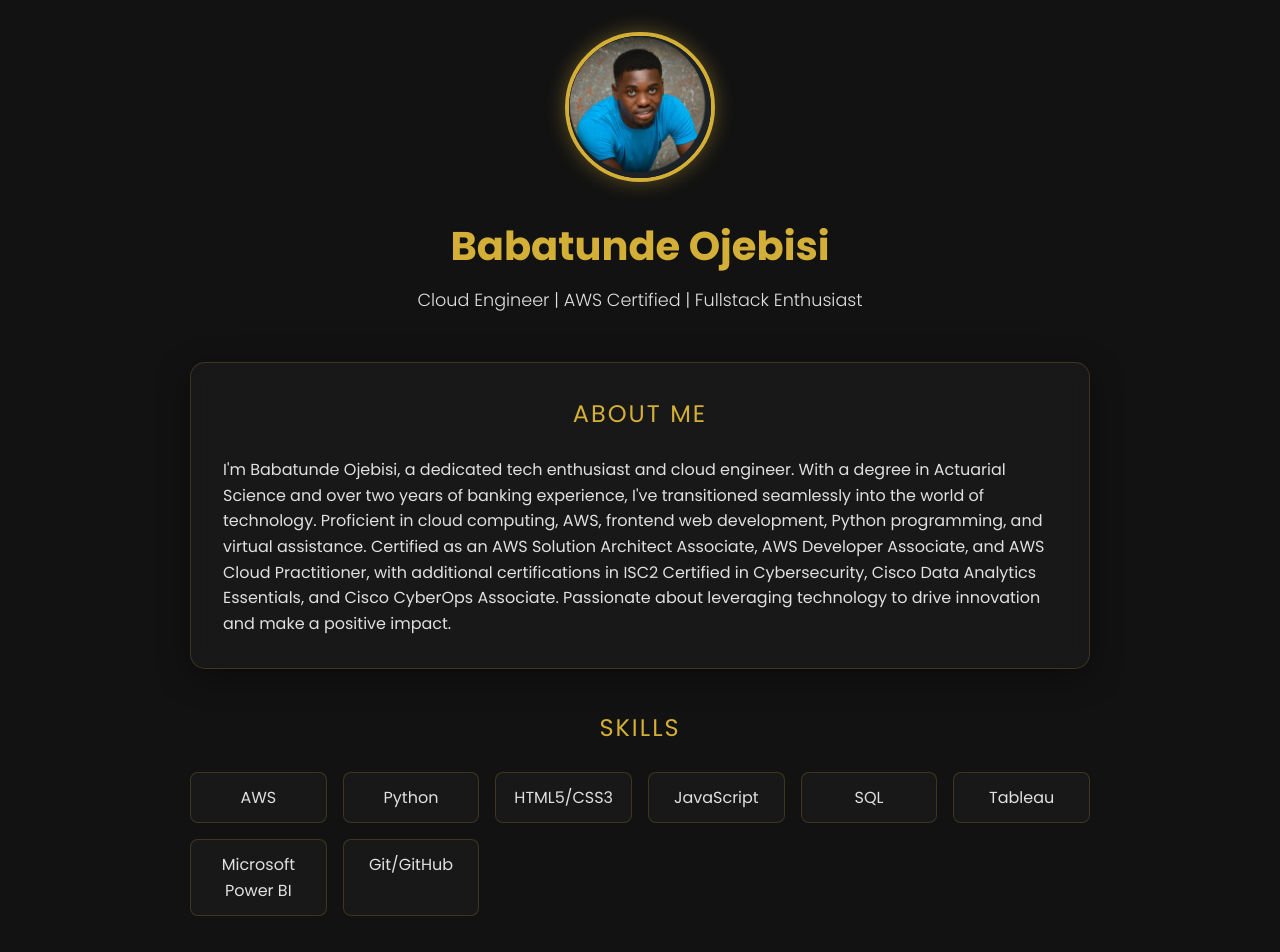
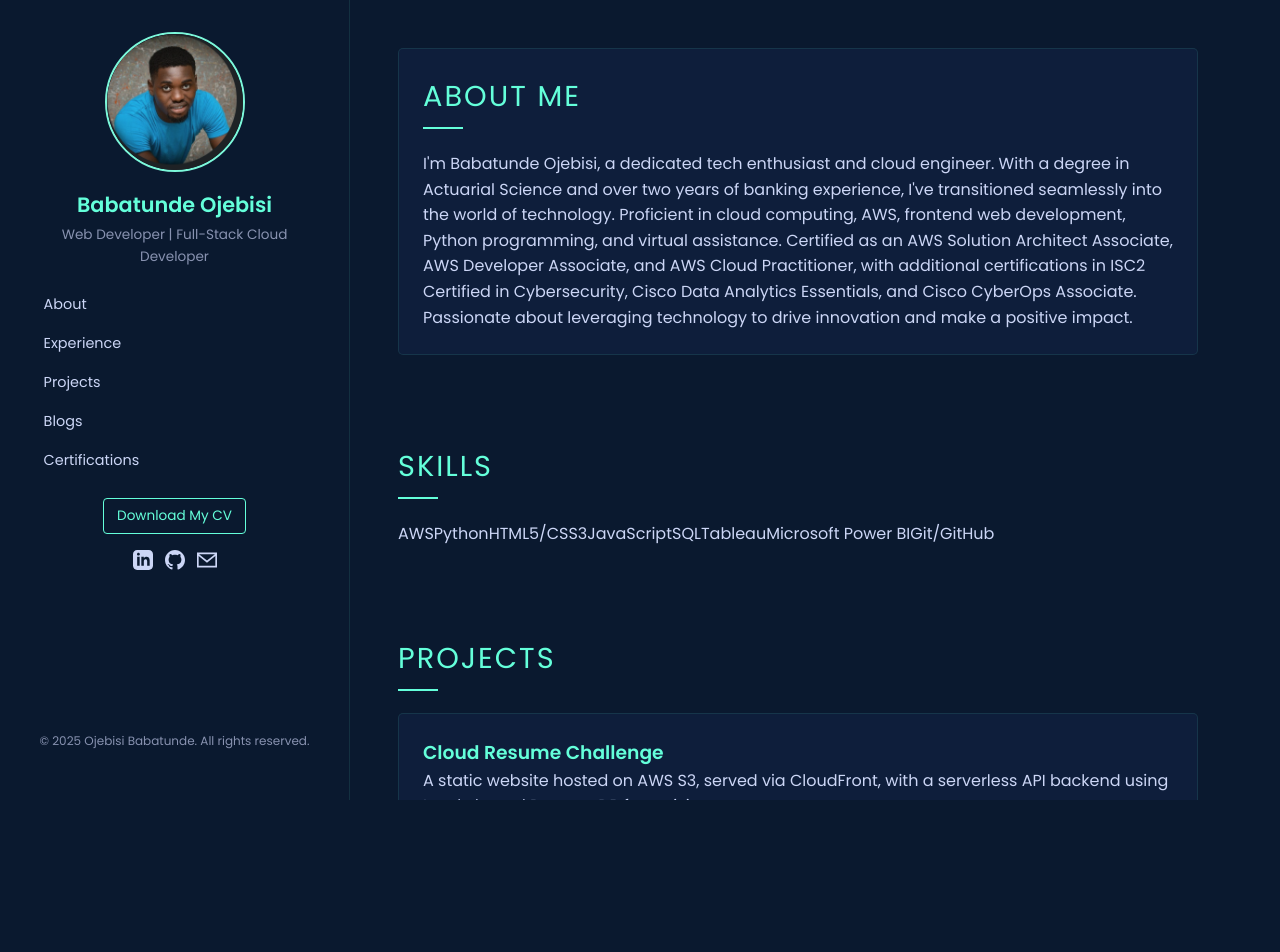
Before and after one commit to Babatunde-Ojebisi/Portfolio, a React (Create React App) app in the folder portfolio-react/: page / in a window 1280 px wide. Shown: the top 952 px of the page. After the commit the page ends 800 px from the top, so only its background shows below. Built offline with nearby package versions, Linux system fonts and the light colour scheme.

Commit message:
Built Sidebar

```diff
--- a/portfolio-react/src/App.js
+++ b/portfolio-react/src/App.js
@@ -1,6 +1,5 @@
 import React from 'react';
 import './styles/globals.css';
-import Header from './components/Header';
 import About from './components/About';
 import Skills from './components/Skills';
 import Certifications from './components/Certifications';
@@ -8,20 +7,61 @@
 import Interests from './components/Interests';
 import CVDownload from './components/CVDownload';
 import Contact from './components/Contact';
-import Footer from './components/Footer';
 
 function App() {
   return (
-    <div className="container">
-      <Header />
-      <About />
-      <Skills />
-      <Certifications />
-      <Projects />
-      <Interests />
-      <CVDownload />
-      <Contact />
-      <Footer />
+    <div className="portfolio-container">
+      <aside className="sidebar">
+        <div className="sidebar-content">
+          <div className="profile-image">
+            <img src="/Tunde_pic.PNG" alt="Babatunde Ojebisi" />
+          </div>
+          <div className="profile-info">
+            <h1>Babatunde Ojebisi</h1>
+            <p className="tagline">Web Developer | Full-Stack Cloud Developer</p>
+            {/* <p className="sub-tagline">Helping businesses build impactful digital experiences</p> */}
+          </div>
+          <nav className="sidebar-nav">
+            <ul>
+              <li><a href="#about">About</a></li>
+              <li><a href="#experience">Experience</a></li>
+              <li><a href="#projects">Projects</a></li>
+              <li><a href="#blogs">Blogs</a></li>
+              <li><a href="#certifications">Certifications</a></li>
+            </ul>
+          </nav>
+          <CVDownload />
+          <div className="social-icons">
+            <a href="https://linkedin.com" target="_blank" rel="noopener noreferrer" aria-label="LinkedIn">
+              <svg xmlns="http://www.w3.org/2000/svg" width="24" height="24" viewBox="0 0 24 24" fill="currentColor">
+                <path d="M19 0h-14c-2.761 0-5 2.239-5 5v14c0 2.761 2.239 5 5 5h14c2.762 0 5-2.239 5-5v-14c0-2.761-2.238-5-5-5zm-11 19h-3v-11h3v11zm-1.5-12.268c-.966 0-1.75-.79-1.75-1.764s.784-1.764 1.75-1.764 1.75.79 1.75 1.764-.783 1.764-1.75 1.764zm13.5 12.268h-3v-5.604c0-3.368-4-3.113-4 0v5.604h-3v-11h3v1.765c1.396-2.586 7-2.777 7 2.476v6.759z"/>
+              </svg>
+            </a>
+            <a href="https://github.com" target="_blank" rel="noopener noreferrer" aria-label="GitHub">
+              <svg xmlns="http://www.w3.org/2000/svg" width="24" height="24" viewBox="0 0 24 24" fill="currentColor">
+                <path d="M12 0c-6.626 0-12 5.373-12 12 0 5.302 3.438 9.8 8.207 11.387.599.111.793-.261.793-.577v-2.234c-3.338.726-4.033-1.416-4.033-1.416-.546-1.387-1.333-1.756-1.333-1.756-1.089-.745.083-.729.083-.729 1.205.084 1.839 1.237 1.839 1.237 1.07 1.834 2.807 1.304 3.492.997.107-.775.418-1.305.762-1.604-2.665-.305-5.467-1.334-5.467-5.931 0-1.311.469-2.381 1.236-3.221-.124-.303-.535-1.524.117-3.176 0 0 1.008-.322 3.301 1.23.957-.266 1.983-.399 3.003-.404 1.02.005 2.047.138 3.006.404 2.291-1.552 3.297-1.23 3.297-1.23.653 1.653.242 2.874.118 3.176.77.84 1.235 1.911 1.235 3.221 0 4.609-2.807 5.624-5.479 5.921.43.372.823 1.102.823 2.222v3.293c0 .319.192.694.801.576 4.765-1.589 8.199-6.086 8.199-11.386 0-6.627-5.373-12-12-12z"/>
+              </svg>
+            </a>
+            <a href="mailto:example@gmail.com" aria-label="Email">
+              <svg xmlns="http://www.w3.org/2000/svg" width="24" height="24" viewBox="0 0 24 24" fill="currentColor">
+                <path d="M0 3v18h24v-18h-24zm21.518 2l-9.518 7.713-9.518-7.713h19.036zm-19.518 14v-11.817l10 8.104 10-8.104v11.817h-20z"/>
+              </svg>
+            </a>
+          </div>
+          <div className="copyright">
+            © {new Date().getFullYear()} Ojebisi Babatunde. All rights reserved.
+          </div>
+        </div>
+      </aside>
+
+      <main className="main-content">
+        <section id="about"><About /></section>
+        <section id="career"><Skills /></section>
+        <section id="projects"><Projects /></section>
+        <section id="blogs"><Interests /></section>
+        <section id="certifications"><Certifications /></section>
+        <section id="contact"><Contact /></section>
+      </main>
     </div>
   );
 }
--- a/portfolio-react/src/styles/globals.css
+++ b/portfolio-react/src/styles/globals.css
@@ -2,12 +2,15 @@
 @import url('https://fonts.googleapis.com/css2?family=Poppins:wght@300;400;600;700&display=swap');
 
 :root {
-    --bg-color: #121212;
-    --primary-text: #E0E0E0;
-    --gold-accent: #D4AF37;
-    --card-bg: rgba(30, 30, 30, 0.5);
-    --card-border: rgba(212, 175, 55, 0.2);
-    --shadow-color: rgba(0, 0, 0, 0.37);
+    --bg-color: #0a192f;
+    --secondary-bg: #112240;
+    --primary-text: #ccd6f6;
+    --secondary-text: #8892b0;
+    --accent: #64ffda;
+    --card-bg: rgba(17, 34, 64, 0.7);
+    --card-border: rgba(100, 255, 218, 0.1);
+    --shadow-color: rgba(0, 0, 0, 0.2);
+    --sidebar-width: 350px;
 }
 
 * {
@@ -22,265 +25,295 @@
     background-color: var(--bg-color);
     color: var(--primary-text);
     line-height: 1.6;
-    display: flex;
-    justify-content: center;
-    padding: 2rem 1rem;
     overflow-x: hidden;
+    margin: 0;
+    padding: 0;
 }
 
 h1, h2, h3 {
-    color: var(--gold-accent);
+    color: var(--accent);
     font-weight: 600;
 }
 
 h2 {
     margin-bottom: 1.5rem;
-    text-align: center;
     font-weight: 400;
     letter-spacing: 2px;
     text-transform: uppercase;
 }
 
 section {
-    margin-bottom: 2.5rem;
+    margin-bottom: 3.5rem;
+    padding-top: 1rem;
 }
 
-/* --- Main Container Layout --- */
-.container {
-    max-width: 900px;
+/* --- Portfolio Container Layout --- */
+.portfolio-container {
+    display: flex;
+    min-height: 100vh;
     width: 100%;
 }
 
-/* --- Card Style --- */
-.card {
-    background: var(--card-bg);
-    backdrop-filter: blur(10px);
-    -webkit-backdrop-filter: blur(10px);
-    border-radius: 15px;
-    border: 1px solid var(--card-border);
-    padding: 2rem;
-    box-shadow: 0 8px 32px 0 var(--shadow-color);
+/* --- Sidebar Styles --- */
+.sidebar {
+    width: var(--sidebar-width);
+    height: 100vh;
+    position: fixed;
+    background-color: var(--bg-color);
+    border-right: 1px solid var(--card-border);
+    padding: 2rem 2rem calc(2rem + 2px);
+    display: flex;
+    flex-direction: column;
 }
 
-/* --- Hero Section --- */
-.hero {
-    text-align: center;
-    margin-bottom: 3rem;
+.sidebar-content {
+    display: flex;
+    flex-direction: column;
+    justify-content: space-between;
+    height: 100%;
 }
 
-.profile-img {
-    width: 150px;
-    height: 150px;
-    border-radius: 50%;
-    border: 4px solid var(--gold-accent);
-    object-fit: cover;
-    margin-bottom: 1.5rem;
-    box-shadow: 0 0 20px rgba(212, 175, 55, 0.4);
+.profile-image {
+    margin-bottom: 0.5rem;
+    text-align: center;
 }
 
-.hero h1 {
-    font-size: 2.5rem;
-    font-weight: 700;
-    margin-bottom: 0.5rem;
-}
-
-.hero .title {
-    font-size: 1.1rem;
-    font-weight: 300;
-    color: var(--primary-text);
-}
-
-/* --- Skills Section --- */
-.skills-grid {
-    display: grid;
-    grid-template-columns: repeat(auto-fit, minmax(120px, 1fr));
-    gap: 1rem;
-}
-
-.skill-badge {
-    background: var(--card-bg);
-    border: 1px solid var(--card-border);
-    border-radius: 8px;
-    padding: 0.75rem;
-    text-align: center;
-    font-weight: 400;
+.profile-image img {
+    width: 140px;
+    height: 140px;
+    border-radius: 50%;
+    object-fit: cover;
+    border: 2px solid var(--accent);
+    filter: grayscale(20%);
     transition: all 0.3s ease;
 }
 
-.skill-badge:hover {
-    background-color: var(--gold-accent);
-    color: var(--bg-color);
-    transform: translateY(-5px);
-    box-shadow: 0 4px 15px rgba(212, 175, 55, 0.3);
+.profile-image img:hover {
+    filter: grayscale(0%);
+    transform: scale(1.05);
 }
 
-/* --- Certifications Section --- */
-.cert-list {
-    list-style: none;
-    padding-left: 0;
+.profile-info {
+    margin-bottom: 0.5rem;
+    text-align: center;
 }
 
-.cert-item {
-    background: var(--card-bg);
-    border-left: 4px solid var(--gold-accent);
-    padding: 1rem 1.5rem;
-    margin-bottom: 0.75rem;
-    border-radius: 0 8px 8px 0;
-    transition: background-color 0.3s ease;
+.profile-info h1 {
+    font-size: 1.3rem;
+    margin-bottom: 0.2rem;
 }
 
-.cert-item:hover {
-    background-color: rgba(212, 175, 55, 0.1);
+.tagline {
+    color: var(--secondary-text);
+    font-size: 0.85rem;
+    margin-bottom: 0.2rem;
 }
 
-/* --- Projects Section --- */
-.projects-grid {
-    display: grid;
-    grid-template-columns: repeat(auto-fit, minmax(250px, 1fr));
-    gap: 1.5rem;
+.sub-tagline {
+    color: var(--accent);
+    font-size: 0.8rem;
+    margin-bottom: 0.5rem;
+    font-style: italic;
 }
 
-.project-card h3 {
-    margin-bottom: 0.75rem;
+.sidebar-nav {
+    margin: 0.5rem 0;
+    flex-grow: 0;
 }
 
-.project-card p {
-    font-size: 0.9rem;
-    margin-bottom: 1rem;
+.sidebar-nav ul {
+    list-style: none;
 }
 
-.project-card .tools {
-    display: flex;
-    flex-wrap: wrap;
-    gap: 0.5rem;
+.sidebar-nav li {
+    margin-bottom: 0.2rem;
 }
 
-.project-card .tools span {
-    background: rgba(255, 255, 255, 0.1);
-    color: var(--gold-accent);
-    padding: 0.25rem 0.75rem;
-    border-radius: 15px;
-    font-size: 0.8rem;
-    font-weight: 600;
+.sidebar-nav a {
+    color: var(--primary-text);
+    text-decoration: none;
+    font-size: 0.9rem;
+    transition: all 0.3s ease;
+    display: block;
+    padding: 0.4rem 0.6rem;
+    position: relative;
+    border-radius: 4px;
+    background-color: transparent;
+    border-left: 2px solid transparent;
 }
 
-/* --- Interests Section --- */
-#interests ul {
-    list-style-type: '✨';
-    padding-left: 1.5rem;
+.sidebar-nav a:hover {
+    color: var(--accent);
+    background-color: rgba(100, 255, 218, 0.05);
+    border-left: 2px solid var(--accent);
 }
 
-#interests ul li {
-    padding-left: 0.5rem;
-    margin-bottom: 0.5rem;
+.sidebar-nav a::before {
+    content: "▹";
+    color: var(--accent);
+    position: absolute;
+    left: 0.5rem;
+    opacity: 0;
+    transition: all 0.3s ease;
 }
 
-/* --- Button Styles --- */
-.cv-download {
-    text-align: center;
-    margin: 2.5rem 0;
+.sidebar-nav a:hover::before {
+    opacity: 1;
 }
 
-.btn {
-    background-color: var(--gold-accent);
-    color: #000;
-    padding: 0.75rem 2rem;
-    border-radius: 8px;
+/* --- Social Icons --- */
+.social-icons {
+    display: flex;
+    justify-content: center;
+    gap: 0.75rem;
+    margin: 1rem 0 0.5rem;
+}
+
+.social-icons a {
+    color: var(--primary-text);
+    transition: all 0.3s ease;
+    font-size: 0.95rem;
+}
+
+.social-icons a svg {
+    width: 20px;
+    height: 20px;
+}
+
+.social-icons a:hover {
+    color: var(--accent);
+    transform: translateY(-2px);
+}
+
+/* --- Main Content Styles --- */
+.main-content {
+    margin-left: var(--sidebar-width);
+    padding: 2rem 3rem;
+    width: calc(100% - var(--sidebar-width));
+    height: 100vh;
+    overflow-y: auto;
+}
+
+/* --- Section Styles --- */
+section {
+    max-width: 800px;
+}
+
+section h2 {
+    font-size: 1.8rem;
+    margin-bottom: 2rem;
+    position: relative;
+    display: inline-block;
+}
+
+section h2::after {
+    content: "";
+    position: absolute;
+    bottom: -10px;
+    left: 0;
+    width: 40px;
+    height: 2px;
+    background-color: var(--accent);
+}
+
+/* --- Card Style Updates --- */
+.card {
+    background-color: var(--card-bg);
+    border: 1px solid var(--card-border);
+    border-radius: 5px;
+    padding: 1.5rem;
+    margin-bottom: 1.5rem;
+    transition: transform 0.3s ease, box-shadow 0.3s ease;
+}
+
+.card:hover {
+    transform: translateY(-5px);
+    box-shadow: 0 10px 20px var(--shadow-color);
+}
+
+/* --- CV Download Button --- */
+.cv-download {
+    margin-top: 0.5rem;
+    text-align: center;
+}
+
+.cv-download a {
+    display: inline-block;
+    padding: 0.4rem 0.8rem;
+    background-color: transparent;
+    color: var(--accent);
+    border: 1px solid var(--accent);
+    border-radius: 4px;
     text-decoration: none;
-    font-weight: 600;
-    display: inline-block;
-    border: none;
+    font-size: 0.85rem;
+    transition: all 0.3s ease;
+}
+
+.cv-download a:hover {
+    background-color: rgba(100, 255, 218, 0.1);
+    transform: translateY(-2px);
+}
+
+/* --- Copyright --- */
+.copyright {
+    text-align: center;
+    color: var(--secondary-text);
+    font-size: 0.75rem;
+    margin-top: auto;
+    margin-bottom: 1rem;
+    padding-top: 0.25rem;
+}
+
+/* --- Contact Form Updates --- */
+.contact-form input,
+.contact-form textarea {
+    background-color: var(--secondary-bg);
+    border: 1px solid var(--card-border);
+    color: var(--primary-text);
+    padding: 0.8rem;
+}
+
+.contact-form button {
+    background-color: transparent;
+    color: var(--accent);
+    border: 1px solid var(--accent);
+    padding: 0.8rem 1.5rem;
     cursor: pointer;
     transition: all 0.3s ease;
 }
 
-.btn:hover {
-    transform: scale(1.05);
-    box-shadow: 0 5px 20px rgba(212, 175, 55, 0.4);
+.contact-form button:hover {
+    background-color: rgba(100, 255, 218, 0.1);
 }
 
-/* --- Contact Form --- */
-#contact form {
-    display: flex;
-    flex-direction: column;
-    gap: 1rem;
-}
-
-#contact input, #contact textarea {
-    width: 100%;
-    padding: 0.75rem;
-    border-radius: 8px;
-    border: 1px solid var(--card-border);
-    background-color: rgba(0, 0, 0, 0.2);
-    color: var(--primary-text);
-    font-family: 'Poppins', sans-serif;
-}
-
-#contact input::placeholder, #contact textarea::placeholder {
-    color: #aaa;
-}
-
-#contact input:focus, #contact textarea:focus {
-    outline: none;
-    border-color: var(--gold-accent);
-}
-
-#contact button {
-    align-self: flex-start;
-}
-
-/* --- Footer --- */
+/* --- Footer Updates --- */
 footer {
+    margin-top: 2rem;
+    font-size: 0.8rem;
+    color: var(--secondary-text);
     text-align: center;
-    margin-top: 3rem;
-    padding-top: 2rem;
-    border-top: 1px solid var(--card-border);
-}
-
-.social-links {
-    margin-bottom: 1rem;
-}
-
-.social-links a {
-    color: var(--primary-text);
-    text-decoration: none;
-    margin: 0 1rem;
-    font-weight: 300;
-    transition: color 0.3s ease;
-}
-
-.social-links a:hover {
-    color: var(--gold-accent);
-}
-
-footer p {
-    font-size: 0.9rem;
-    color: #888;
 }
 
 /* --- Responsive Design --- */
 @media (max-width: 768px) {
-    body {
-        padding: 1rem 0.5rem;
+    .portfolio-container {
+        flex-direction: column;
     }
 
-    .hero h1 {
-        font-size: 2rem;
-    }
-
-    .hero .title {
-        font-size: 1rem;
-    }
-
-    .card {
+    .sidebar {
+        width: 100%;
+        height: auto;
+        position: relative;
         padding: 1.5rem;
     }
 
-    h2 {
-        margin-bottom: 1rem;
+    .main-content {
+        margin-left: 0;
+        width: 100%;
+        padding: 1.5rem;
     }
 
-    .social-links a {
-        margin: 0 0.5rem;
+    .sidebar-content {
+        height: auto;
     }
 }
```
